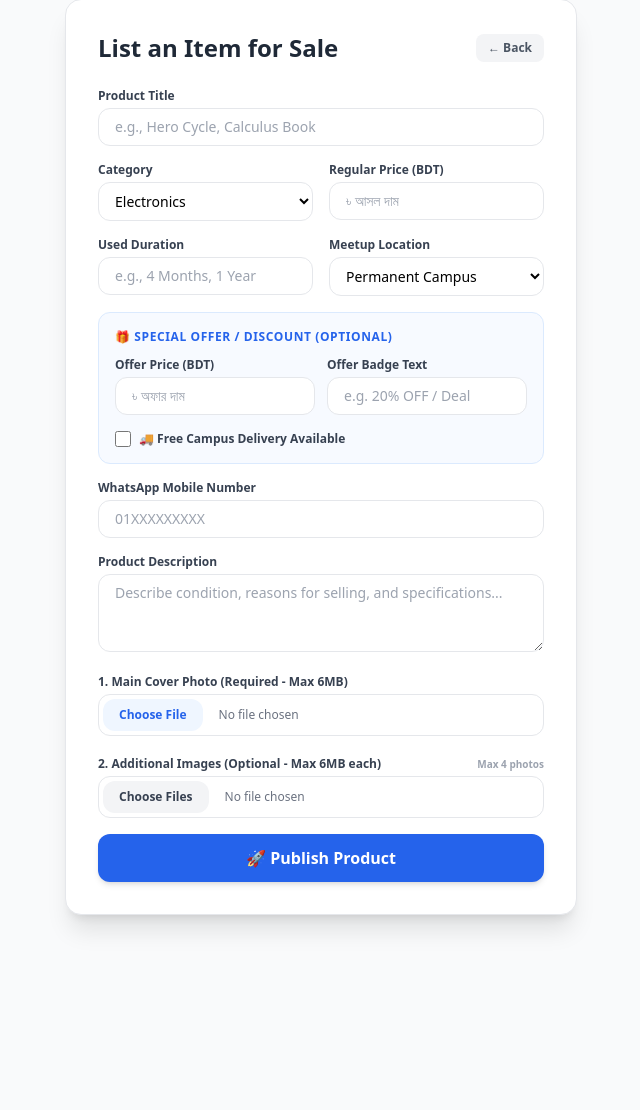
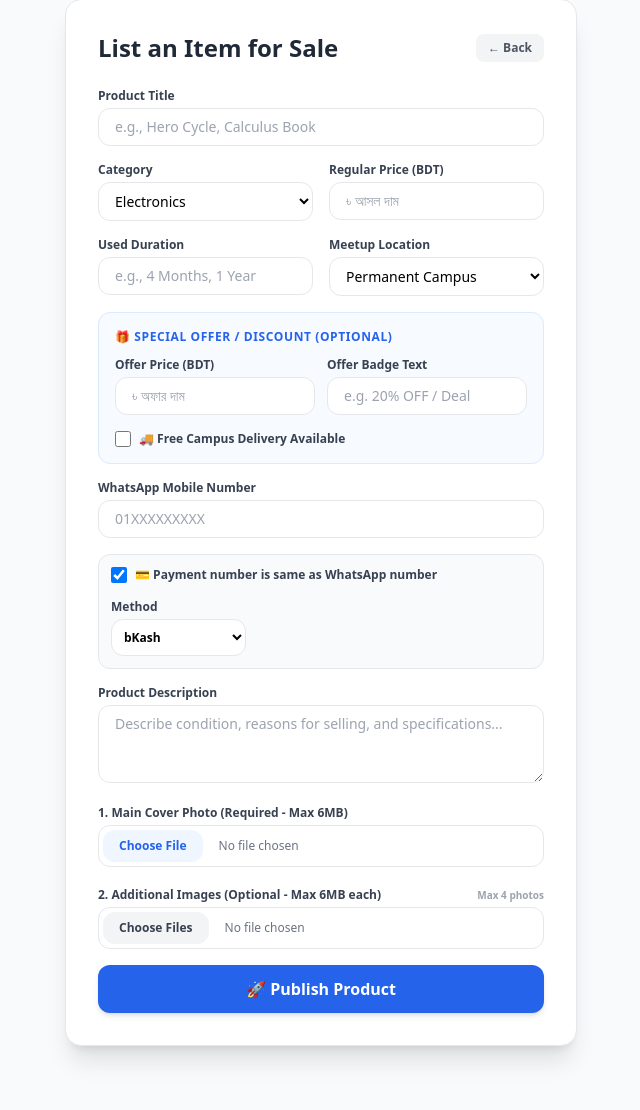
Before and after one commit to tanaybiswas-exe/diu-marketplace, a Flask app: page /add-product in a window 1280 px wide. Shown: the part 65-1175 px from the top of the page, without its empty margins (319-959 px from the left). Before the commit the page ends 995 px from the top, so only its background shows below. Run offline with Flask 3, Linux system fonts and the light colour scheme; a user stored in the database is signed in; data that the repository does not hold is empty; some libraries are stand-ins or nearby versions.

Commit message:
add_product.html

```diff
--- a/templates/add_product.html
+++ b/templates/add_product.html
@@ -23,7 +23,7 @@
 
         <div class="flex justify-between items-center mb-6">
             <h2 class="text-2xl font-black text-gray-800">List an Item for Sale</h2>
-            <a href="/home" class="text-xs bg-gray-100 text-gray-600 px-3 py-1.5 rounded-lg font-bold hover:bg-gray-200 transition">← Back</a>
+            <a href="{{ url_for('home') }}" class="text-xs bg-gray-100 text-gray-600 px-3 py-1.5 rounded-lg font-bold hover:bg-gray-200 transition">← Back</a>
         </div>
 
         {% with messages = get_flashed_messages(with_categories=true) %}
@@ -36,7 +36,7 @@
           {% endif %}
         {% endwith %}
 
-        <form action="/add-product" method="POST" enctype="multipart/form-data" class="space-y-4">
+        <form action="{{ url_for('add_product') }}" method="POST" enctype="multipart/form-data" class="space-y-4">
 
             <div>
                 <label class="block text-xs font-bold text-gray-700 mb-1">Product Title</label>
@@ -79,7 +79,6 @@
                 </div>
             </div>
 
-            <!-- 🎁 SPECIAL OFFER & DISCOUNT PRICE OPTIONS -->
             <div class="p-4 bg-blue-50/50 border border-blue-100 rounded-xl space-y-3">
                 <h3 class="text-xs font-black text-brandBlue uppercase tracking-wider">🎁 Special Offer / Discount (Optional)</h3>
 
@@ -102,9 +101,35 @@
                 </div>
             </div>
 
+            <!-- WhatsApp Number -->
             <div>
                 <label class="block text-xs font-bold text-gray-700 mb-1">WhatsApp Mobile Number</label>
-                <input type="tel" name="whatsapp" required placeholder="01XXXXXXXXX" class="w-full px-4 py-2 border rounded-xl outline-none focus:border-brandBlue text-sm">
+                <input type="tel" id="whatsapp_num" name="whatsapp" required placeholder="01XXXXXXXXX" class="w-full px-4 py-2 border rounded-xl outline-none focus:border-brandBlue text-sm">
+            </div>
+
+            <!-- Payment Details Section -->
+            <div class="p-3 bg-gray-50 border rounded-xl space-y-2">
+                <div class="flex items-center space-x-2">
+                    <input type="checkbox" id="same_as_whatsapp" checked class="w-4 h-4 text-brandBlue border-gray-300 rounded focus:ring-brandBlue cursor-pointer" onchange="togglePaymentInput()">
+                    <label for="same_as_whatsapp" class="text-xs font-bold text-gray-700 cursor-pointer select-none">
+                        💳 Payment number is same as WhatsApp number
+                    </label>
+                </div>
+
+                <div class="grid grid-cols-3 gap-2 pt-2">
+                    <div>
+                        <label class="block text-xs font-bold text-gray-700 mb-1">Method</label>
+                        <select name="seller_payment_method" class="w-full px-2 py-2 border rounded-xl outline-none focus:border-brandBlue text-xs bg-white font-bold">
+                            <option value="bKash">bKash</option>
+                            <option value="Nagad">Nagad</option>
+                            <option value="Rocket">Rocket</option>
+                        </select>
+                    </div>
+                    <div id="different_payment_box" class="col-span-2 hidden">
+                        <label class="block text-xs font-bold text-gray-700 mb-1">Payment Number</label>
+                        <input type="tel" id="payment_num" name="seller_mobile" placeholder="01XXXXXXXXX" class="w-full px-4 py-2 border rounded-xl outline-none focus:border-brandBlue text-sm bg-white">
+                    </div>
+                </div>
             </div>
 
             <div>
@@ -132,6 +157,23 @@
     </div>
 
     <script>
+    // 🔴 1. Toggle Payment Number Input Field
+    function togglePaymentInput() {
+        const checkbox = document.getElementById('same_as_whatsapp');
+        const paymentBox = document.getElementById('different_payment_box');
+        const paymentInput = document.getElementById('payment_num');
+
+        if (checkbox.checked) {
+            paymentBox.classList.add('hidden');
+            paymentInput.removeAttribute('required');
+            paymentInput.value = '';
+        } else {
+            paymentBox.classList.remove('hidden');
+            paymentInput.setAttribute('required', 'required');
+        }
+    }
+
+    // 🔴 2. Image Validations
     document.getElementById('main_photo').addEventListener('change', function() {
         if (this.files[0] && this.files[0].size > 6 * 1024 * 1024) {
             alert('❌ Main cover photo size exceeds 6MB limit!');
@@ -140,6 +182,11 @@
     });
 
     document.getElementById('extra_photos').addEventListener('change', function() {
+        if (this.files.length > 4) {
+            alert('❌ You can upload maximum 4 additional photos!');
+            this.value = '';
+            return;
+        }
         for (let i = 0; i < this.files.length; i++) {
             if (this.files[i].size > 6 * 1024 * 1024) {
                 alert(`❌ Image "${this.files[i].name}" exceeds 6MB limit!`);
@@ -149,6 +196,7 @@
         }
     });
 
+    // 🔴 3. Form Submission with Image Compression & Auto-Payment Number Logic
     document.querySelector('form').addEventListener('submit', async function(e) {
         e.preventDefault();
 
@@ -192,7 +240,22 @@
 
         const formData = new FormData();
         const inputs = form.querySelectorAll('input[type="text"], input[type="number"], input[type="tel"], select, textarea');
-        inputs.forEach(input => formData.append(input.name, input.value));
+        inputs.forEach(input => {
+            if (input.name !== 'seller_mobile') {
+                formData.append(input.name, input.value);
+            }
+        });
+
+        // 🟢 Auto Payment Mobile logic
+        const sameAsWhatsapp = document.getElementById('same_as_whatsapp').checked;
+        const whatsappVal = document.getElementById('whatsapp_num').value;
+        const customPaymentVal = document.getElementById('payment_num').value;
+
+        if (sameAsWhatsapp) {
+            formData.append('seller_mobile', whatsappVal);
+        } else {
+            formData.append('seller_mobile', customPaymentVal);
+        }
 
         const freeDeliveryCheck = form.querySelector('input[name="free_delivery"]');
         if (freeDeliveryCheck && freeDeliveryCheck.checked) {
```
